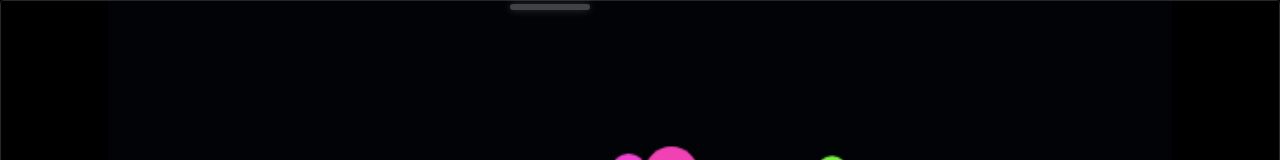
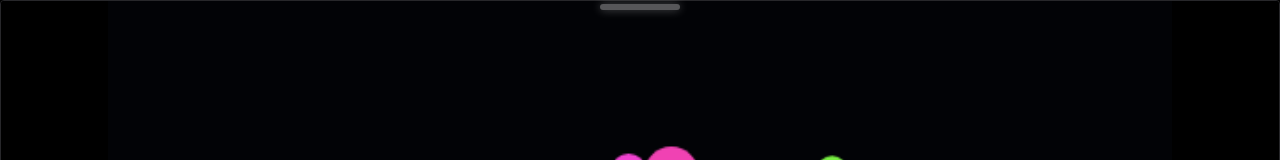
Before and after one commit to quipu-dev/curio-box, a React (Vite) app in the folder snapshot/: page / in a window 1280 px wide. Both pictures are taken after a click on the button 175 px from the left and 317 px from the top of the page. Shown: the top 160 px of the page. Built offline with nearby package versions, Linux system fonts and the light colour scheme.

Commit message:
[WIP] feat: 优化浮动坞为中心对称向两侧展开并支持点击触发
X-Quipu-Output-Tree: bab2729959fddf42758d53f9d8be4820a6dcaa04

```diff
--- a/snapshot/src/layer3_gallery/components/FullscreenStage.tsx
+++ b/snapshot/src/layer3_gallery/components/FullscreenStage.tsx
@@ -24,11 +24,12 @@ export const FullscreenStage: React.FC<FullscreenStageProps> = ({
   const [isNativeFullscreen, setIsNativeFullscreen] = useState<boolean>(false);
   const [statusMessage, setStatusMessage] = useState<string>('');
   const [position, setPosition] = useState<{ x: number; y: number }>({
-    x: typeof window !== 'undefined' ? window.innerWidth / 2 - 130 : 200,
+    x: typeof window !== 'undefined' ? window.innerWidth / 2 : 300,
     y: 0,
   });
 
   const isDraggingRef = useRef<boolean>(false);
+  const dragStartPosRef = useRef<{ x: number; y: number }>({ x: 0, y: 0 });
   const dragOffsetRef = useRef<{ x: number; y: number }>({ x: 0, y: 0 });
   const captureHandleRef = useRef<(() => Promise<Blob>) | null>(null);
   const stageContainerRef = useRef<HTMLDivElement>(null);
@@ -61,9 +62,10 @@ export const FullscreenStage: React.FC<FullscreenStageProps> = ({
     };
   }, [onClose]);
 
-  // 拖拽手柄移动处理
-  const handlePointerDown = (e: React.PointerEvent<HTMLDivElement>) => {
+  // 拖拽手柄与点击处理
+  const handlePointerDown = (e: React.PointerEvent<HTMLButtonElement>) => {
     isDraggingRef.current = true;
+    dragStartPosRef.current = { x: e.clientX, y: e.clientY };
     dragOffsetRef.current = {
       x: e.clientX - position.x,
       y: e.clientY - position.y,
@@ -71,16 +73,26 @@ export const FullscreenStage: React.FC<FullscreenStageProps> = ({
     (e.target as HTMLElement).setPointerCapture(e.pointerId);
   };
 
-  const handlePointerMove = (e: React.PointerEvent<HTMLDivElement>) => {
+  const handlePointerMove = (e: React.PointerEvent<HTMLButtonElement>) => {
     if (!isDraggingRef.current) return;
-    const maxX = window.innerWidth - 260;
-    const maxY = window.innerHeight - 60;
-    const nextX = Math.max(10, Math.min(maxX, e.clientX - dragOffsetRef.current.x));
+    // 限制中心点在视口边缘内，确保两侧展开后不完全出界
+    const minX = 140;
+    const maxX = window.innerWidth - 140;
+    const maxY = window.innerHeight - 50;
+    const nextX = Math.max(minX, Math.min(maxX, e.clientX - dragOffsetRef.current.x));
     const nextY = Math.max(0, Math.min(maxY, e.clientY - dragOffsetRef.current.y));
     setPosition({ x: nextX, y: nextY });
   };
 
-  const handlePointerUp = (e: React.PointerEvent<HTMLDivElement>) => {
+  const handlePointerUp = (e: React.PointerEvent<HTMLButtonElement>) => {
+    if (isDraggingRef.current) {
+      const deltaX = Math.abs(e.clientX - dragStartPosRef.current.x);
+      const deltaY = Math.abs(e.clientY - dragStartPosRef.current.y);
+      // 位移小于 4px 视作点击，切换展开/收拢
+      if (deltaX < 4 && deltaY < 4) {
+        setIsExpanded((prev) => !prev);
+      }
+    }
     isDraggingRef.current = false;
     try {
       (e.target as HTMLElement).releasePointerCapture(e.pointerId);
@@ -136,10 +148,13 @@ export const FullscreenStage: React.FC<FullscreenStageProps> = ({
         }}
       />
 
-      {/* 仿虚拟机悬浮浮动坞 (VM-like Floating Dock) */}
+      {/* 仿虚拟机悬浮浮动坞 (VM-like Floating Dock，以中心点为对称轴向两侧展开) */}
       <div
-        style={{ transform: `translate3d(${position.x}px, ${position.y}px, 0)` }}
-        className="absolute top-0 left-0 z-50 transition-all duration-150 ease-out flex flex-col items-center"
+        style={{
+          left: `${position.x}px`,
+          top: `${position.y}px`,
+        }}
+        className="absolute -translate-x-1/2 z-50 flex flex-col items-center select-none"
         onMouseEnter={() => setIsExpanded(true)}
         onMouseLeave={() => {
           if (!isDraggingRef.current) {
@@ -147,27 +162,33 @@ export const FullscreenStage: React.FC<FullscreenStageProps> = ({
           }
         }}
       >
-        {/* 默认常态下的微光收起细线/拉手 */}
-        <div
-          role="presentation"
+        {/* 顶部微光可拖拽/可点击拉手（原生 button，键盘无障碍友好） */}
+        <button
+          type="button"
           onPointerDown={handlePointerDown}
           onPointerMove={handlePointerMove}
           onPointerUp={handlePointerUp}
-          className={`flex items-center justify-center cursor-grab active:cursor-grabbing transition-all duration-300 ${
+          className={`flex items-center justify-center cursor-grab active:cursor-grabbing border-0 outline-none p-0 transition-all duration-300 ease-out origin-center ${
             isExpanded
-              ? 'h-3 w-28 bg-zinc-700/80 rounded-t-md'
-              : 'h-1.5 w-20 bg-zinc-400/40 hover:bg-zinc-200/80 rounded-full my-1 shadow-[0_0_8px_rgba(255,255,255,0.2)]'
+              ? 'h-3 w-32 bg-zinc-700/90 rounded-t-md'
+              : 'h-1.5 w-20 bg-zinc-300/40 hover:bg-zinc-200/90 hover:h-2 rounded-full my-1 shadow-[0_0_10px_rgba(255,255,255,0.3)]'
           }`}
-          title="按住拖拽移动，鼠标悬浮展开控制坞"
+          title="点击展开/收起，按住拖动位置"
         >
           {isExpanded && <GripHorizontal className="w-3.5 h-3.5 text-zinc-400" />}
-        </div>
+        </button>
 
-        {/* 展开后的控制面板 */}
-        {isExpanded && (
-          <div className="flex items-center gap-1.5 bg-zinc-900/90 backdrop-blur-md border border-zinc-700/80 px-3 py-1.5 rounded-b-lg shadow-2xl text-xs font-mono text-zinc-200 animate-in fade-in slide-in-from-top-1">
+        {/* 从中间向两边对称展开的控制面板 */}
+        <div
+          className={`transition-all duration-300 ease-out origin-center overflow-hidden flex flex-col items-center ${
+            isExpanded
+              ? 'max-w-xl opacity-100 scale-100'
+              : 'max-w-0 opacity-0 scale-95 pointer-events-none'
+          }`}
+        >
+          <div className="flex items-center gap-1.5 bg-zinc-900/90 backdrop-blur-md border border-zinc-700/80 px-3 py-1.5 rounded-b-lg shadow-2xl text-xs font-mono text-zinc-200 whitespace-nowrap">
             <span
-              className="text-[11px] text-zinc-400 max-w-[130px] truncate mr-1.5"
+              className="text-[11px] text-zinc-400 max-w-[140px] truncate mr-1.5"
               title={artifact.meta.name}
             >
               {artifact.meta.name}
@@ -215,11 +236,11 @@ export const FullscreenStage: React.FC<FullscreenStageProps> = ({
               <span>退出 (Esc)</span>
             </button>
           </div>
-        )}
+        </div>
 
         {/* 状态轻提示 */}
         {statusMessage && (
-          <div className="mt-2 bg-black/80 border border-zinc-700 text-[11px] text-zinc-300 px-2 py-1 rounded shadow-lg pointer-events-none">
+          <div className="mt-2 bg-black/85 border border-zinc-700 text-[11px] text-zinc-300 px-2.5 py-1 rounded shadow-lg pointer-events-none whitespace-nowrap animate-in fade-in">
             {statusMessage}
           </div>
         )}
```
Also changed, not shown: 2 other files (tests, documents, lock files or other folders).
